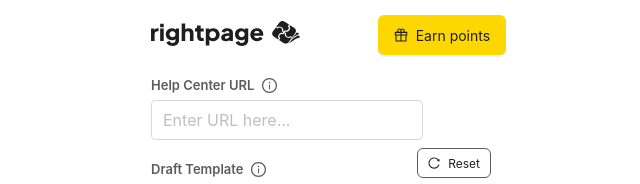
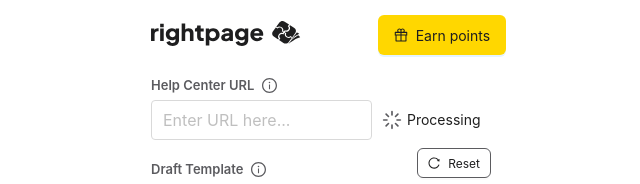
Before and after one commit to sohaibsalman/zendesk-support-chrome-extension, a React (Create React App) app: page / in a window 1280 px wide. Both pictures are taken after a click on the button "Login your account". Shown: the top 184 px of the page, without its empty margins (319-959 px from the left). Built offline with nearby package versions, Linux system fonts and the light colour scheme.

Commit message:
Add Alert to settings page

```diff
--- /dev/null
+++ b/src/components/AppAlert/AppAlert.tsx
@@ -0,0 +1,33 @@
+import { InfoCircleOutlined } from "@ant-design/icons";
+
+import { colors } from "../../constants/colors";
+import { Typography } from "antd";
+import { ReactElement } from "react";
+
+interface Props {
+  type: string;
+  children: ReactElement;
+}
+
+export default function AppAlert({ type, children }: Props) {
+  let color = colors.warning[600];
+  if (type === "error") color = colors.error[600];
+
+  return (
+    <div
+      style={{
+        color,
+        display: "flex",
+        alignItems: "center",
+        padding: "10px 15px",
+        marginTop: 15,
+        borderRadius: 5,
+      }}
+    >
+      <InfoCircleOutlined />
+      <Typography.Paragraph style={{ marginLeft: 10, fontSize: 10, color }}>
+        {children}
+      </Typography.Paragraph>
+    </div>
+  );
+}
--- a/src/constants/colors.ts
+++ b/src/constants/colors.ts
@@ -24,6 +24,12 @@ export const colors = {
     500: "#5B5B5F",
     900: "#1E1E1F",
   },
+  warning: {
+    600: "#BB6802",
+  },
+  error: {
+    600: "#E50000",
+  },
 };
 
 export enum colorTypes {
--- /dev/null
+++ b/src/icons/processing.tsx
@@ -0,0 +1,68 @@
+export default function ProcesingIcon() {
+  return (
+    <svg
+      width="24"
+      height="24"
+      viewBox="0 0 24 24"
+      fill="none"
+      xmlns="http://www.w3.org/2000/svg"
+    >
+      <path
+        d="M12 18V22"
+        stroke="#5B5B5F"
+        stroke-width="2"
+        stroke-linecap="round"
+        stroke-linejoin="round"
+      />
+      <path
+        d="M16.24 16.24L19.07 19.07"
+        stroke="#5B5B5F"
+        stroke-width="2"
+        stroke-linecap="round"
+        stroke-linejoin="round"
+      />
+      <path
+        d="M4.93005 19.07L7.76005 16.24"
+        stroke="#5B5B5F"
+        stroke-width="2"
+        stroke-linecap="round"
+        stroke-linejoin="round"
+      />
+      <path
+        d="M18 12H22"
+        stroke="#5B5B5F"
+        stroke-width="2"
+        stroke-linecap="round"
+        stroke-linejoin="round"
+      />
+      <path
+        d="M2 12H6"
+        stroke="#5B5B5F"
+        stroke-width="2"
+        stroke-linecap="round"
+        stroke-linejoin="round"
+      />
+      <path
+        d="M16.24 7.76005L19.07 4.93005"
+        stroke="#5B5B5F"
+        stroke-width="2"
+        stroke-linecap="round"
+        stroke-linejoin="round"
+      />
+      <path
+        d="M4.93005 4.93005L7.76005 7.76005"
+        stroke="#5B5B5F"
+        stroke-width="2"
+        stroke-linecap="round"
+        stroke-linejoin="round"
+      />
+      <path
+        d="M12 2V6"
+        stroke="#5B5B5F"
+        stroke-width="2"
+        stroke-linecap="round"
+        stroke-linejoin="round"
+      />
+    </svg>
+  );
+}
--- a/src/pages/setting/SettingPage.tsx
+++ b/src/pages/setting/SettingPage.tsx
@@ -1,19 +1,40 @@
 import { useState } from "react";
 import {
+  CheckOutlined,
   InfoCircleOutlined,
   ReloadOutlined,
   SaveOutlined,
 } from "@ant-design/icons";
 import { Input, Row, Switch, Tooltip, Typography } from "antd";
+import Icon from "@ant-design/icons";
 
 import { colorTypes, colors } from "../../constants/colors";
 import AppButton from "../../components/Buttons/AppButton";
 import { appConstants } from "../../constants/appContants";
+import ProcesingIcon from "../../icons/processing";
+import AppAlert from "../../components/AppAlert/AppAlert";
 
 function SettingPage() {
   const [draftTemplate, setDraftTemplate] = useState(
     appConstants.defaultTemplate
   );
+  const [helpCenterUrl, setHelpCenterUrl] = useState<boolean | null>(false);
+
+  const renderedHelpCenterUrlState =
+    helpCenterUrl === null ? null : helpCenterUrl ? (
+      <div
+        className="d-flex align-items-center"
+        style={{ marginLeft: 10, color: colors.green.default }}
+      >
+        <CheckOutlined style={{ marginRight: 5, fontSize: 20 }} /> Available
+      </div>
+    ) : (
+      <div className="d-flex align-items-center" style={{ marginLeft: 10 }}>
+        <Icon component={ProcesingIcon} style={{ marginRight: 5, width: 20 }} />
+        Processing
+      </div>
+    );
+
   return (
     <>
       <Row>
@@ -24,7 +45,12 @@ function SettingPage() {
           </Tooltip>
         </Row>
         <Row>
-          <Input size="large" placeholder="Enter URL here..." />
+          <Input
+            size="large"
+            placeholder="Enter URL here..."
+            style={{ width: "65%" }}
+          />
+          {renderedHelpCenterUrlState}
         </Row>
       </Row>
       <Row>
@@ -69,6 +95,14 @@ function SettingPage() {
       <AppButton type="primary" icon={<SaveOutlined />} className="mt-md">
         Save settings
       </AppButton>
+
+      <AppAlert type="warning">
+        <span>
+          You can have access to dozens of settings, multiple template types,
+          and much more if your team starts using RightPage for Teams. Learn
+          more
+        </span>
+      </AppAlert>
     </>
   );
 }
```
